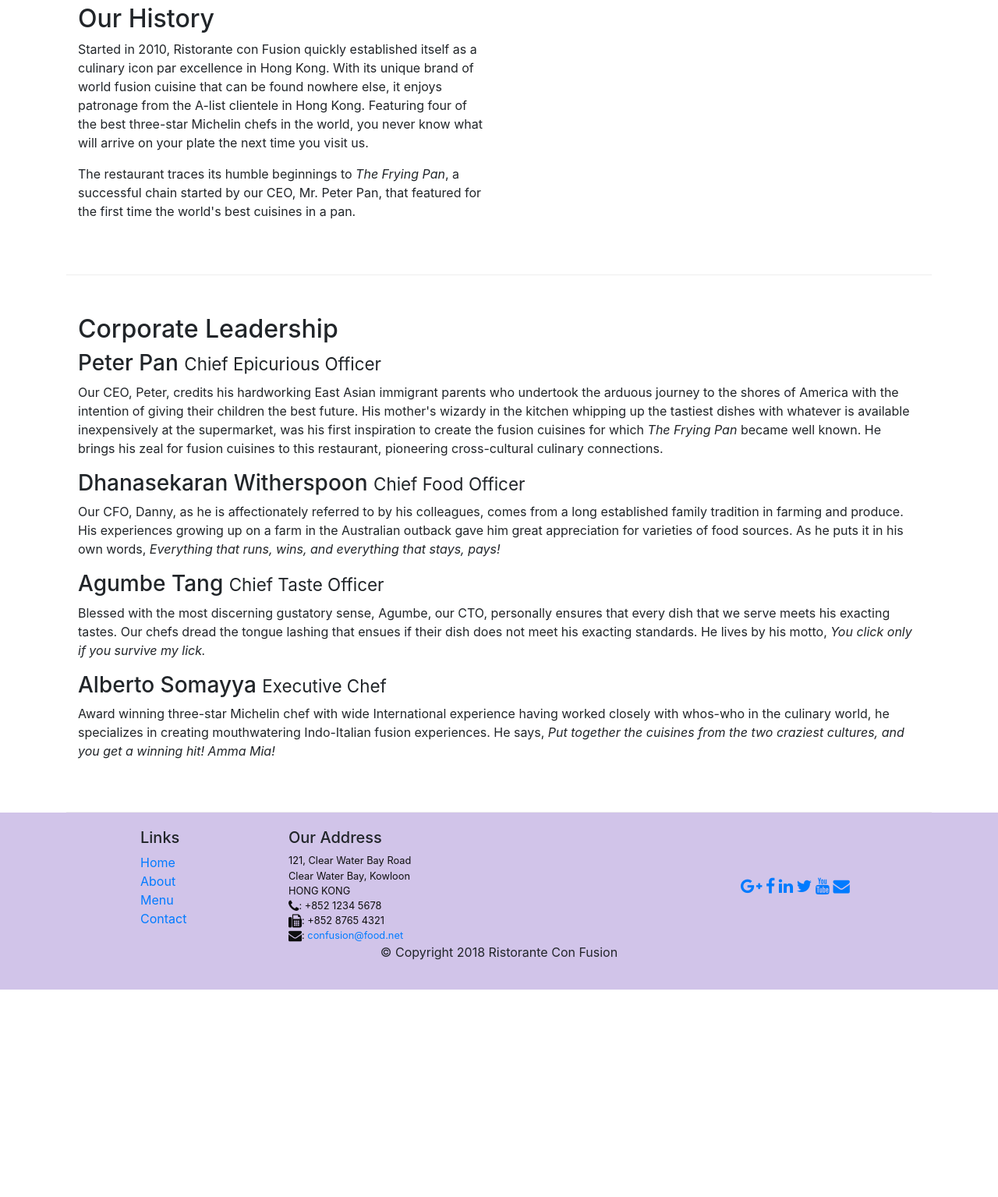
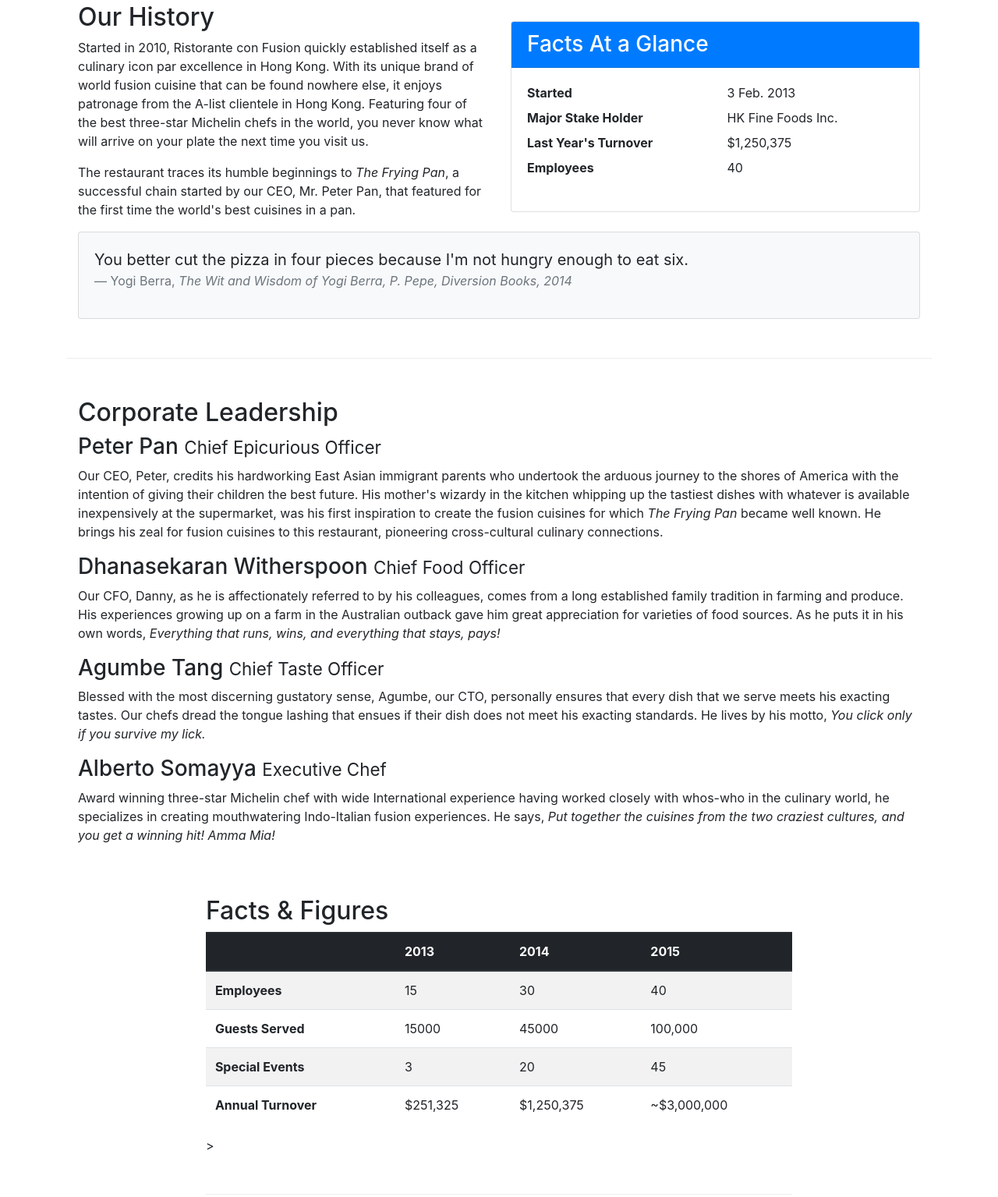
Before and after one commit to Rydberg010/conFusion, a website: page aboutus.html in a window 1280 px wide. Shown: the part 488-2023 px from the top of the page at 78% size. Before the commit the page ends 1757 px from the top, so only its background shows below. Drawn offline with nearby package versions, Linux system fonts and the light colour scheme.

Commit message:
table and cards

```diff
--- a/aboutus.html
+++ b/aboutus.html
@@ -64,7 +64,34 @@
                 <p>Started in 2010, Ristorante con Fusion quickly established itself as a culinary icon par excellence in Hong Kong. With its unique brand of world fusion cuisine that can be found nowhere else, it enjoys patronage from the A-list clientele in Hong Kong.  Featuring four of the best three-star Michelin chefs in the world, you never know what will arrive on your plate the next time you visit us.</p>
                 <p>The restaurant traces its humble beginnings to <em>The Frying Pan</em>, a successful chain started by our CEO, Mr. Peter Pan, that featured for the first time the world's best cuisines in a pan.</p>
             </div>
-            <div class="col-12 col-sm">
+            <div class="col-12 col-sm-6">
+                <div class="card">
+                    <h3 class="card-header bg-primary text-white">Facts At a Glance</h3>
+                    <div class="card-body">
+                        <dl class="row">
+                            <dt class="col-6">Started</dt>
+                            <dd class="col-6">3 Feb. 2013</dd>
+                            <dt class="col-6">Major Stake Holder</dt>
+                            <dd class="col-6">HK Fine Foods Inc.</dd>
+                            <dt class="col-6">Last Year's Turnover</dt>
+                            <dd class="col-6">$1,250,375</dd>
+                            <dt class="col-6">Employees</dt>
+                            <dd class="col-6">40</dd>
+                        </dl>
+                    </div>
+                </div>
+            </div>
+            <div class="col-12">
+                <div class="card card-body bg-light">
+                    <blockquote class="blockquote">
+                        <p class="mb-0">You better cut the pizza in four pieces because
+                            I'm not hungry enough to eat six.</p>
+                        <footer class="blockquote-footer">Yogi Berra,
+                            <cite title="Source Title">The Wit and Wisdom of Yogi Berra,
+                            P. Pepe, Diversion Books, 2014</cite>
+                        </footer>
+                    </blockquote>
+                </div>
             </div>
         </div>
 
@@ -81,6 +108,49 @@
                 <h3>Alberto Somayya <small>Executive Chef</small></h3>
                 <p class="d-none d-sm-block">Award winning three-star Michelin chef with wide International experience having worked closely with whos-who in the culinary world, he specializes in creating mouthwatering Indo-Italian fusion experiences. He says, <em>Put together the cuisines from the two craziest cultures, and you get a winning hit! Amma Mia!</em></p>
             </div>
+            <div class="row row-content">
+                <h2>Facts &amp; Figures</h2>
+                    <div class="table-responsive">
+                        <table class="table table-striped">
+                            <thead class="thead-dark">
+                                <tr>
+                                    <th>&nbsp;</th>
+                                    <th>2013</th>
+                                    <th>2014</th>
+                                    <th>2015</th>
+                                </tr>
+                            </thead>
+                            <tbody>
+                                <tr>
+                                    <th>Employees</th>
+                                    <td>15</td>
+                                    <td>30</td>
+                                    <td>40</td>
+                                </tr>
+                                <tr>
+                                    <th>Guests Served</th>
+                                    <td>15000</td>
+                                    <td>45000</td>
+                                    <td>100,000</td>
+                                </tr>
+                                <tr>
+                                    <th>Special Events</th>
+                                    <td>3</td>
+                                    <td>20</td>
+                                    <td>45</td>
+                                </tr>
+                                <tr>
+                                    <th>Annual Turnover</th>
+                                    <td>$251,325</td>
+                                    <td>$1,250,375</td>
+                                    <td>~$3,000,000</td>
+                                </tr>
+                            </tbody>
+                        </table>
+                    </div>>
+                 <div class="col-12 col-sm-3">
+                </div>
+           </div>
        </div>
 
     </div>
```
Also changed, not shown: contactus.html (+5 -8 lines).
